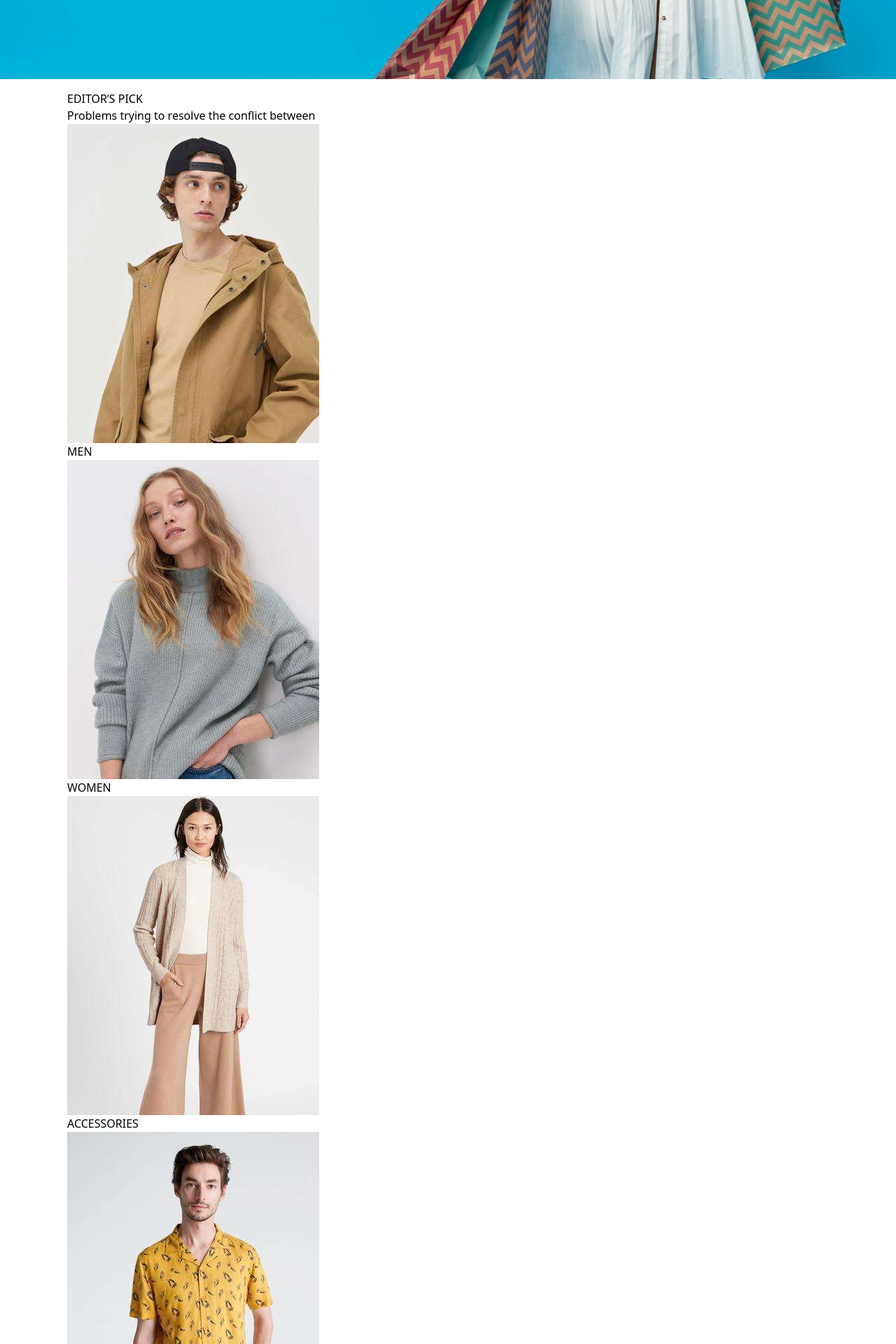
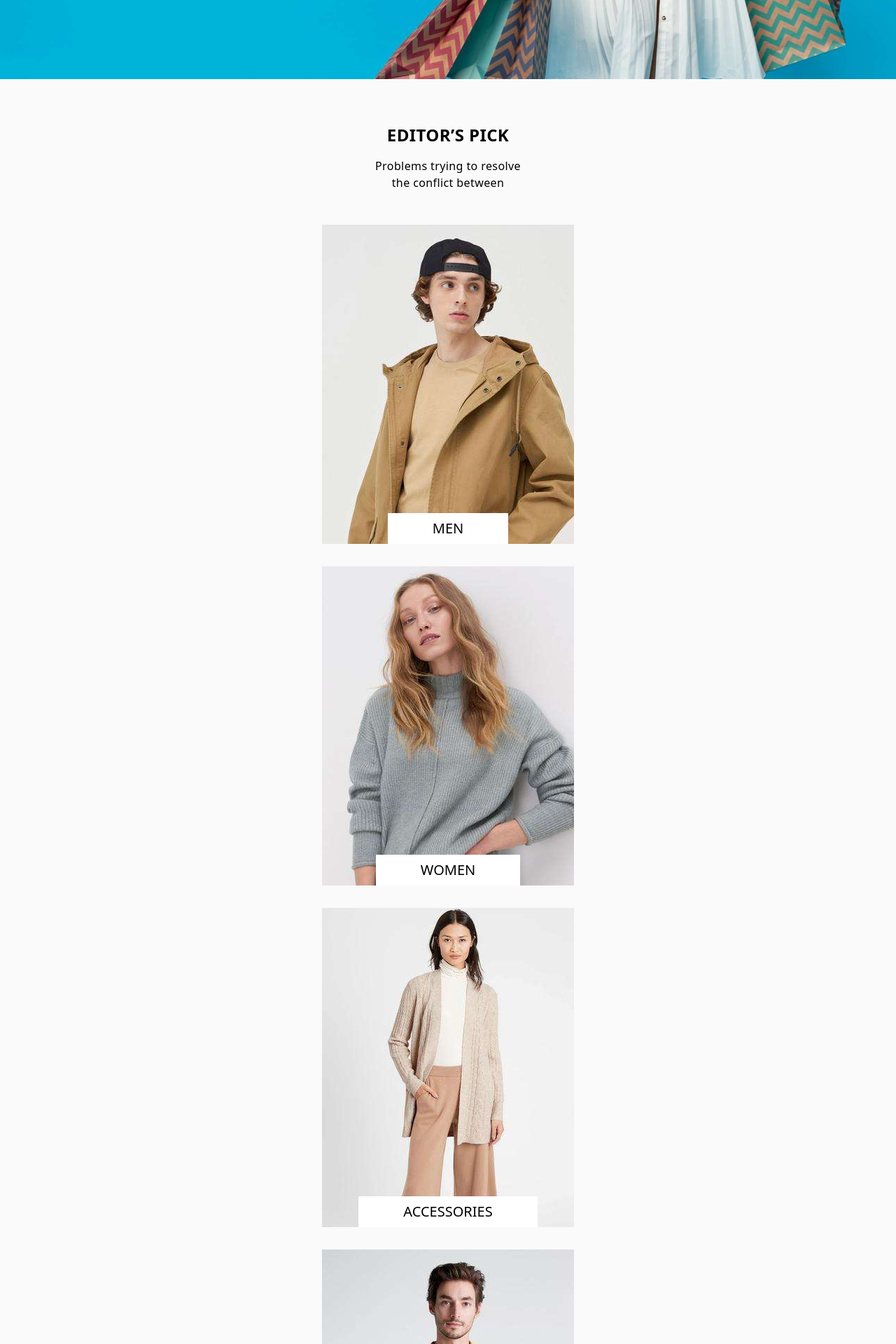
Before and after one commit to Bahadir-Uysal/e-commerce, a React (Vite) app in the folder Bahadir-Store/: page / in a window 1280 px wide. Shown: the part 780-2700 px from the top of the page at 70% size. Built offline with nearby package versions, Linux system fonts and the light colour scheme.

Commit message:
T02: shopcard done for now  #2

```diff
--- a/Bahadir-Store/src/components/ShopCards.jsx
+++ b/Bahadir-Store/src/components/ShopCards.jsx
@@ -1,29 +1,39 @@
 function ShopCards() {
   return (
     <>
-        <div className="container mx-auto px-4 py-4 md:px-24">
-            <div>
-                <h3>EDITOR’S PICK</h3>
-                <p>Problems trying to resolve
-                the conflict between </p>
+      <div className="container mx-auto px-4 py-4 md:px-24 flex flex-col justify-center items-center bg-[#FAFAFA]	">
+        <div className="text-center max-w-52 py-12 tracking-wide flex flex-col gap-4">
+          <h3 className="text-2xl font-bold">EDITOR’S PICK</h3>
+          <p className="font-extralight">
+            Problems trying to resolve the conflict between{" "}
+          </p>
         </div>
-            <div>
-                <div>
+        <div className="flex flex-col gap-8 ">
+          <div className="relative">
             <img src="../../public/erkek-sarımont.jpeg" alt="" />
-                    <h2>MEN</h2>
+            <div className="absolute inset-0 flex justify-center items-end">
+              <h2 className="bg-white text-xl text-center py-2 px-16">MEN</h2>
             </div>
-                <div>
+          </div>
+          <div className="relative">
             <img src="../../public/kadın-kazak.jpeg" alt="" />
-                    <h2>WOMEN</h2>
+            <div className="absolute inset-0 flex justify-center items-end">
+              <h2 className="bg-white text-xl text-center py-2 px-16">WOMEN</h2>
             </div>
-                <div>
+          </div>
+          <div className="relative">
             <img src="../../public/kadın-klasik.jpeg" alt="" />
-                    <h2>ACCESSORIES</h2>
+            <div className="absolute inset-0 flex justify-center items-end">
+              <h2 className="bg-white text-xl text-center py-2 px-16">ACCESSORIES</h2>
             </div>
-                <div>
+          </div>
+          <div className="relative">
             <img src="../../public/erkek-gölek.jpeg" alt="" />
-                    <h2>KIDS</h2>
+            <div className="absolute inset-0 flex justify-center items-end">
+              <h2 className="bg-white text-xl text-center py-2 px-16">KIDS</h2>
             </div>
+          </div>
+
         </div>
       </div>
     </>
@@ -31,3 +41,5 @@ function ShopCards() {
 }
 
 export default ShopCards;
+// TODO fix this
+//TODO FİX THE GRİD u ll be needing to use grid
```
Lines whose indentation alone changed are shown as unchanged.
